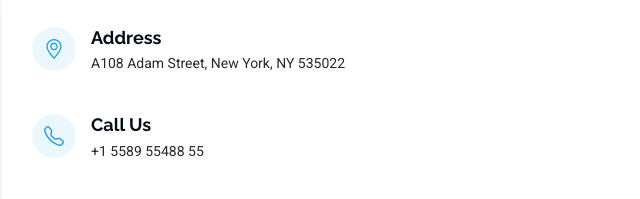
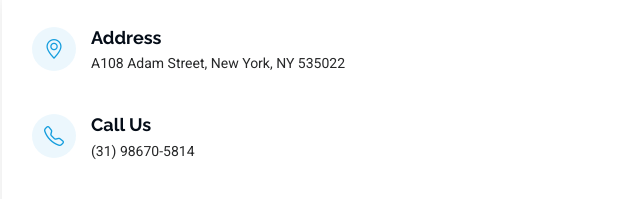
Before and after one commit to thaleshng/atividade-pratica-portfolio, a plain HTML site: page index.html in a window 1280 px wide. Shown: the part 4798-4997 px from the top of the page, 310-950 px from the left. Drawn offline with Linux system fonts and the light colour scheme.

Commit message:
Correção de número de telefone

```diff
--- a/index.html
+++ b/index.html
@@ -551,7 +551,7 @@
                 <i class="bi bi-telephone flex-shrink-0"></i>
                 <div>
                   <h3>Call Us</h3>
-                  <p>+1 5589 55488 55</p>
+                  <p>(31) 98670-5814</p>
                 </div>
               </div><!-- End Info Item -->
 
```
